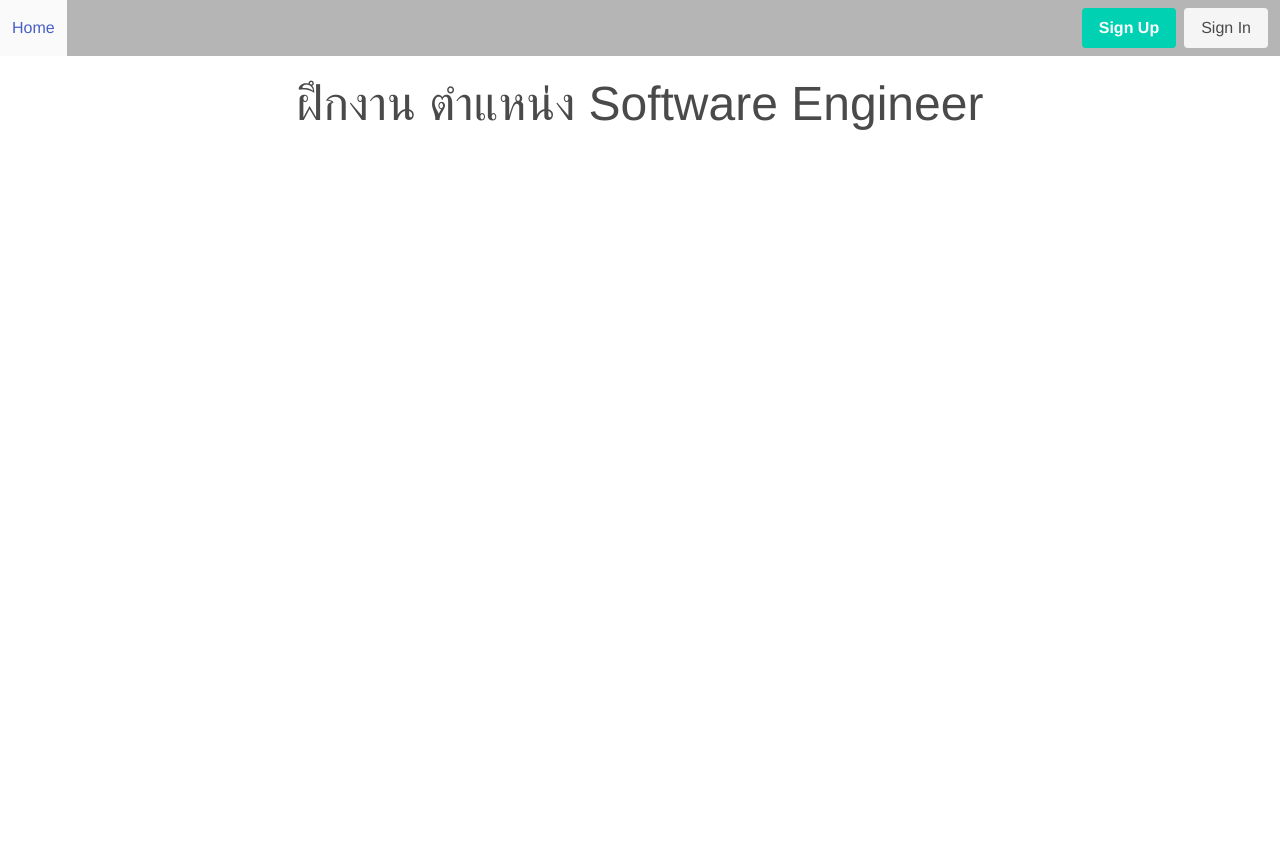
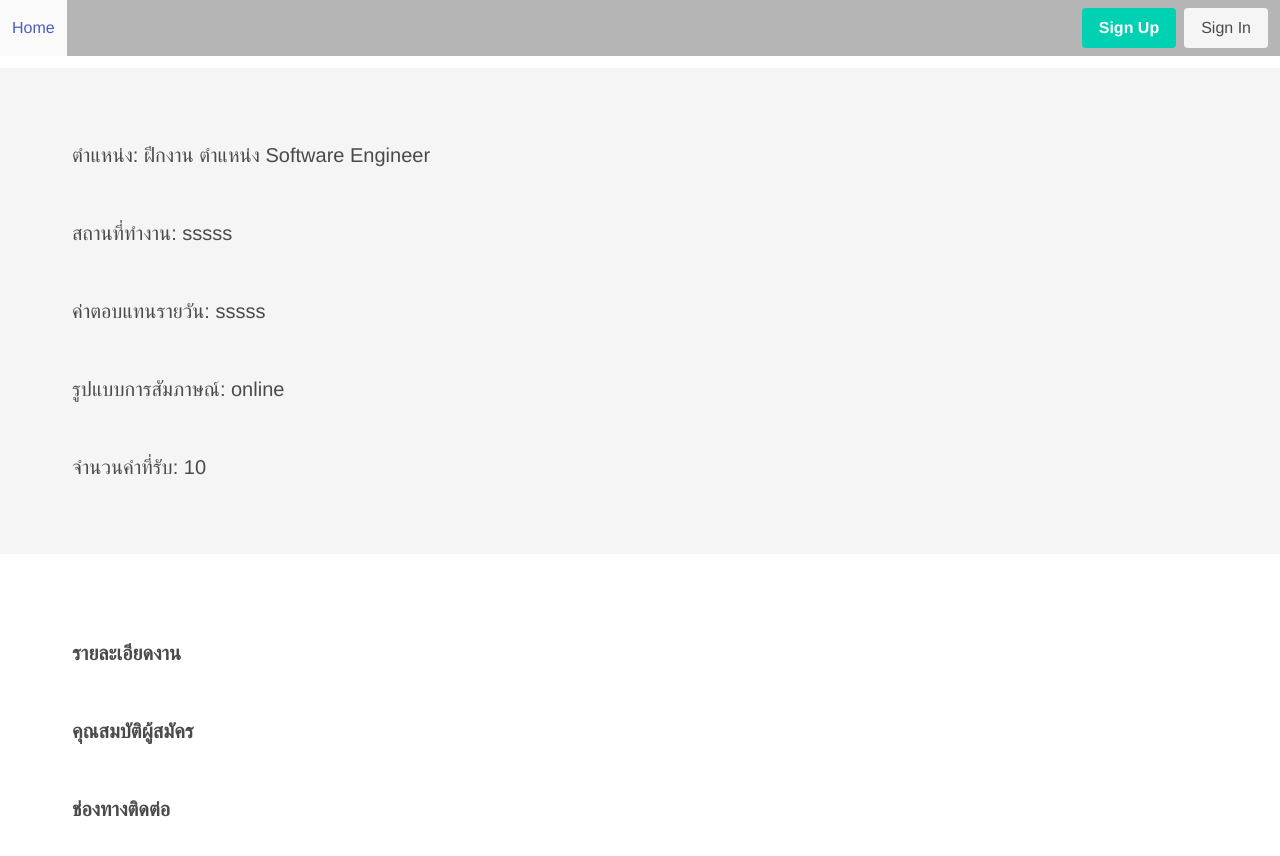
Before and after one commit to 63070028/Project_ICW_frontend, a Vue app: page /jobs/1 in a window 1280 px wide. Shown: the top 856 px of the page. Before the commit the page ends 800 px from the top, so only its background shows below. Built offline with nearby package versions, Linux system fonts and the light colour scheme; the HTML template or start-up script is replaced by a standard one.

Commit message:
kong: เพิ่มสีหน้า JobPage

```diff
--- a/src/views/Applicant/JobPage.vue
+++ b/src/views/Applicant/JobPage.vue
@@ -1,5 +1,16 @@
 <template>
-    <p class="is-size-1 has-text-centered mt-3">{{job.name}}</p>
+    <div class="has-background-light mt-3 p-6">
+        <p class="is-size-5 p-5">ตำแหน่ง: {{job.name}}</p>
+        <p class="is-size-5 p-5">สถานที่ทำงาน: {{job.location}}</p>
+        <p class="is-size-5 p-5">ค่าตอบแทนรายวัน: {{job.location}}</p>
+        <p class="is-size-5 p-5">รูปแบบการสัมภาษณ์: {{job.interview}}</p>
+        <p class="is-size-5 p-5">จำนวนคำที่รับ: {{job.capacity}}</p>
+    </div>
+    <div class="mt-3 p-6">
+        <p class="p-5 is-size-5 has-text-weight-semibold">รายละเอียดงาน</p>
+        <p class="p-5 is-size-5 has-text-weight-semibold">คุณสมบัติผู้สมัคร</p>
+        <p class="p-5 is-size-5 has-text-weight-semibold">ช่องทางติดต่อ</p>
+    </div>
 </template>
 
 
```
